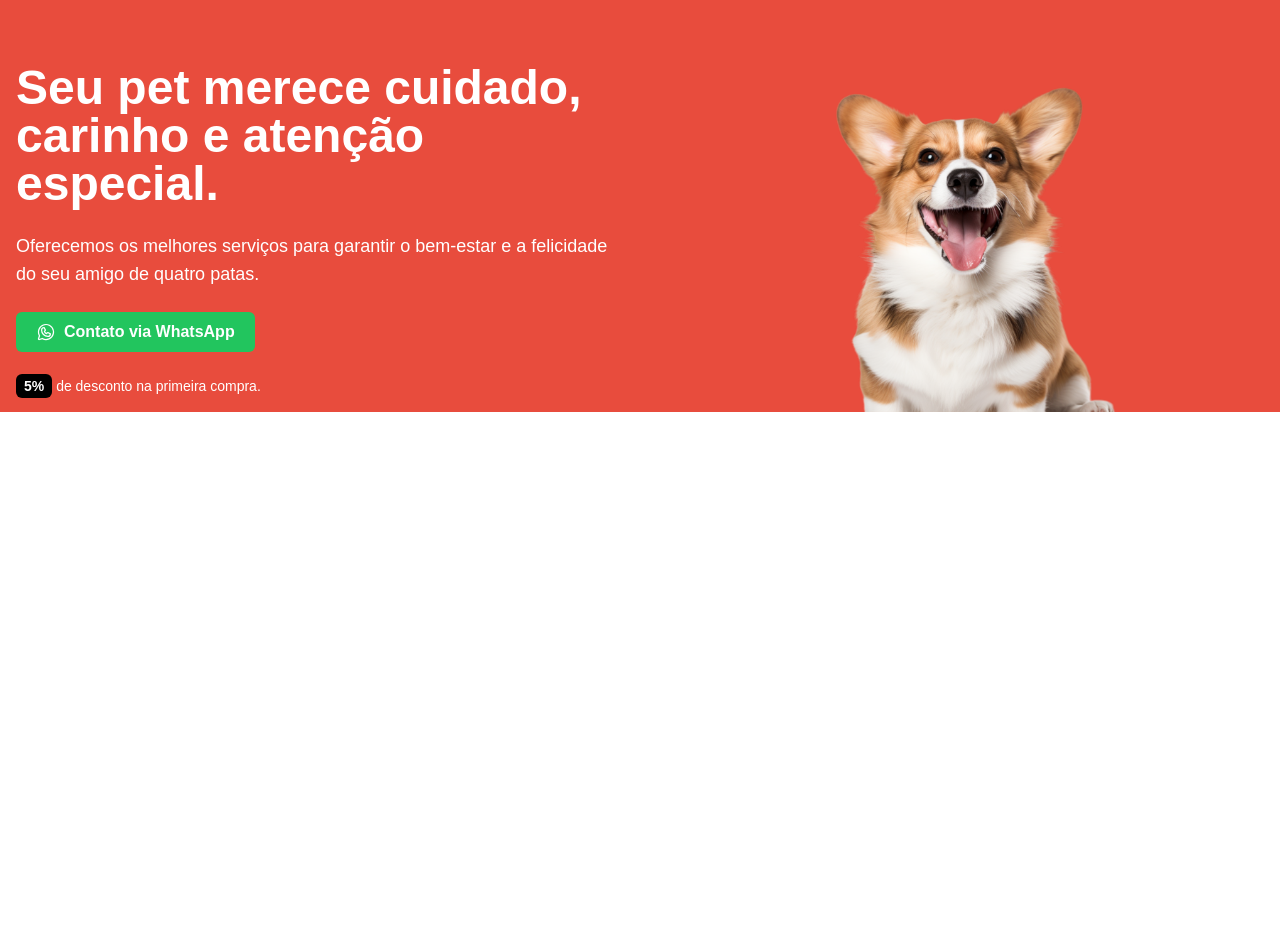
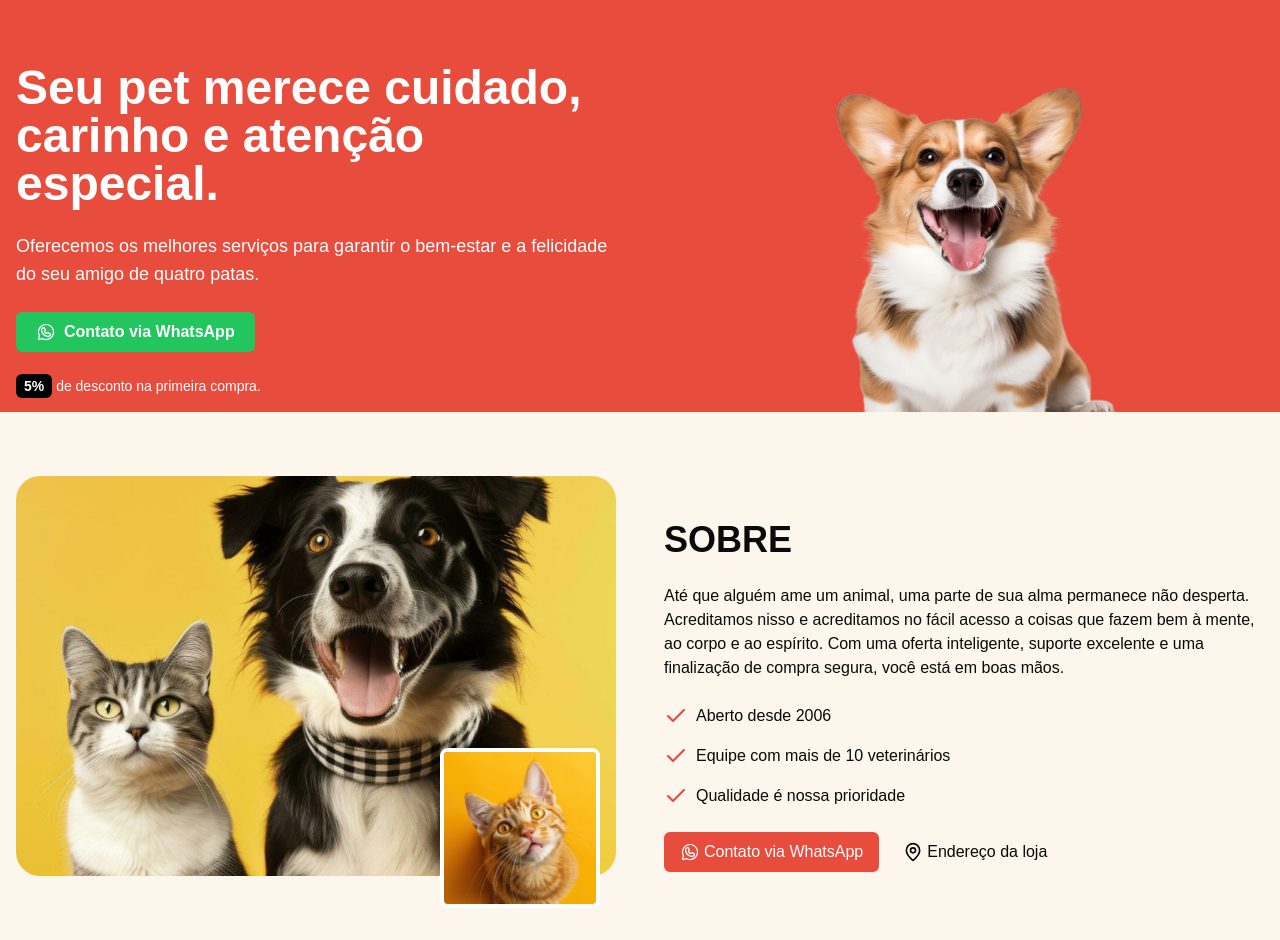
Before and after one commit to micarique/pet-landing-page, a Next.js app: page / in a window 1280 px wide. Before the commit the page ends 800 px from the top, so only its background shows below. Built offline with nearby package versions, Linux system fonts and the light colour scheme.

Commit message:
feat: added about section

```diff
--- /dev/null
+++ b/src/app/_components/about.tsx
@@ -0,0 +1,80 @@
+import Image from 'next/image'
+import aboutDogAndCatImg from '../../../public/about-1.png'
+import aboutCatImg from '../../../public/about-2.png'
+import { Check, MapPin } from 'lucide-react'
+import { WhatsappLogo } from '@phosphor-icons/react/dist/ssr'
+
+export function About() {
+  return (
+    <section className="bg-[#FDF6EC] py-16">
+      <div className="container px-4 mx-auto">
+        <div className="grid grid-cols-1 lg:grid-cols-2 gap-12 items-center">
+          <div className="relative">
+            <div className="relative w-full h-[400px] rounded-3xl overflow-hidden">
+              <Image
+                src={aboutDogAndCatImg}
+                alt="Dog and cat image from about section"
+                fill
+                quality={100}
+                priority
+                className="object-cover hover:scale-110 duration-300"
+              />
+            </div>
+
+            <div className="absolute w-40 h-40 right-4 -bottom-8 border-4 overflow-hidden rounded-lg border-white">
+              <Image
+                src={aboutCatImg}
+                alt="Cat image from about section"
+                fill
+                quality={100}
+                priority
+              />
+            </div>
+          </div>
+
+          <div className="space-y-6 mt-10">
+            <h2 className="text-4xl font-bold">SOBRE</h2>
+            <p>
+              Até que alguém ame um animal, uma parte de sua alma permanece não
+              desperta. Acreditamos nisso e acreditamos no fácil acesso a coisas
+              que fazem bem à mente, ao corpo e ao espírito. Com uma oferta
+              inteligente, suporte excelente e uma finalização de compra segura,
+              você está em boas mãos.
+            </p>
+
+            <ul className="space-y-4">
+              <li className="flex items-center gap-2">
+                <Check className="text-red-500" />
+                Aberto desde 2006
+              </li>
+              <li className="flex items-center gap-2">
+                <Check className="text-red-500" />
+                Equipe com mais de 10 veterinários
+              </li>
+              <li className="flex items-center gap-2">
+                <Check className="text-red-500" />
+                Qualidade é nossa prioridade
+              </li>
+            </ul>
+            <div className="flex gap-2">
+              <a
+                href="#"
+                className="bg-[#E84C3D] text-white flex items-center justify-center w-fit px-4 py-2 rounded-md"
+              >
+                <WhatsappLogo className="w-5 h-5 text-white mr-1" />
+                Contato via WhatsApp
+              </a>
+              <a
+                href="#"
+                className=" flex items-center justify-center w-fit px-4 py-2 rounded-md"
+              >
+                <MapPin className="w-5 h-5 mr-1" />
+                Endereço da loja
+              </a>
+            </div>
+          </div>
+        </div>
+      </div>
+    </section>
+  )
+}
--- a/src/app/page.tsx
+++ b/src/app/page.tsx
@@ -1,9 +1,11 @@
+import { About } from "./_components/about";
 import { Hero } from "./_components/hero";
 
 export default function Home() {
   return (
     <main>
       <Hero/>
+      <About/>
     </main>
   )
 }
```
